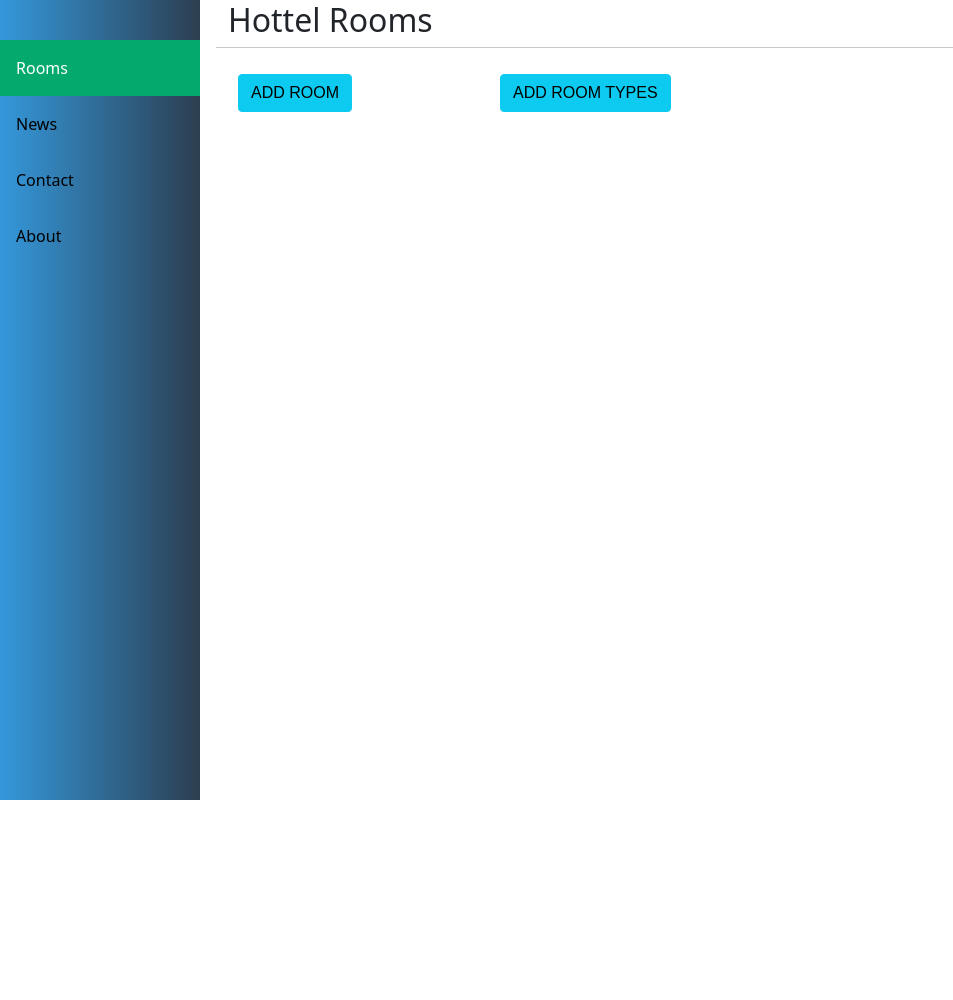
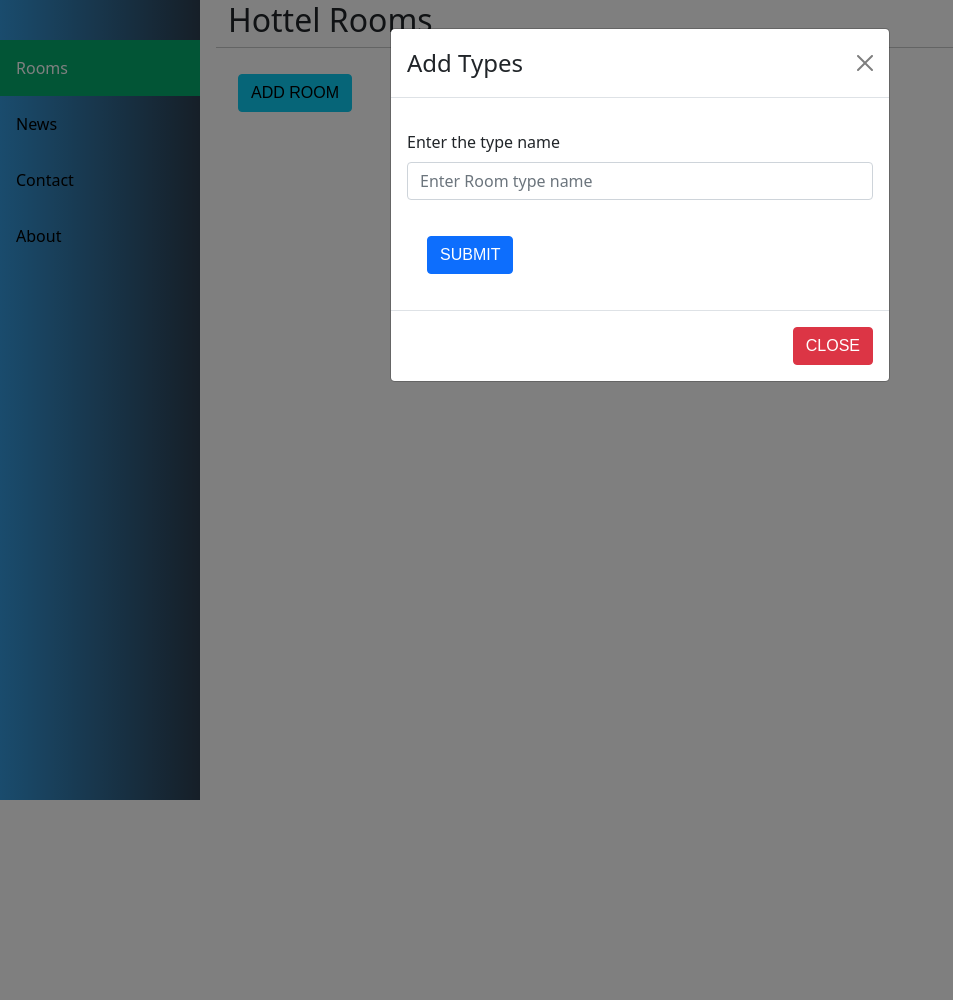
Before and after one commit to dilumsadeepa/hotel-manegement-system, a PHP site: page /admin/room.php in a window 1280 px wide, after a click on "ADD ROOM TYPES". Shown: the whole page, without its empty margins (0-953 px from the left). After the commit the page ends 800 px from the top, so only its background shows below. Run offline with PHP 8.4, Linux system fonts and the light colour scheme; data that the repository does not hold is empty.

Commit message:
room update

```diff
--- a/admin/room.php
+++ b/admin/room.php
@@ -122,7 +122,7 @@ $types = mysqli_query($conn,$rtype);
 
 
     <!-- The Modal for types -->
-    <div class="modal fade" id="addroom">
+    <div class="modal fade" id="addtype">
         <div class="modal-dialog">
             <div class="modal-content">
 
@@ -136,36 +136,13 @@ $types = mysqli_query($conn,$rtype);
             <div class="modal-body">
 
 
-                <form action="/action_page.php">
+                <form action="addroomtype.php" method="post">
 
                     <div class="mb-3 mt-3">
-                        <label for="type" class="form-label">Room Type</label>
-                        <select class="form-select">
-                            <?php
-                            foreach ($types as $t)
-                                echo "<option value ='".$t['type']."'>".$t['type']."</option>";
-                            ?>
-
-                        </select>
+                        <label for="rtype" class="form-label">Enter the type name</label>
+                        <input type="rtype" class="form-control" id="rtype" placeholder="Enter Room type name" name="rtype">
                     </div>
 
-                    <div class="mb-3">
-                        <label for="ac" class="form-label">AC/ NON AC</label>
-                        <select class="form-select" name="ac">
-                            <option value="AC">AC</option>
-                            <option value="Non AC">Non AC</option>
-                        </select>
-                    </div>
-
-                    <div class="mb-3 mt-3">
-                        <label for="price" class="form-label">Price</label>
-                        <input type="price" class="form-control" id="price" placeholder="Enter price" name="price">
-                    </div>
-
-                    <div class="mb-3 mt-3">
-                        <label for="dis" class="form-label">Discription</label>
-                        <textarea class="form-control" rows="5" id="dis" name="dis"></textarea>
-                    </div>
 
                     <button type="submit" class="btn btn-primary">Submit</button>
                 </form>
```
Also changed, not shown: admin/addroomtype.php (added, +9 -0 lines).
